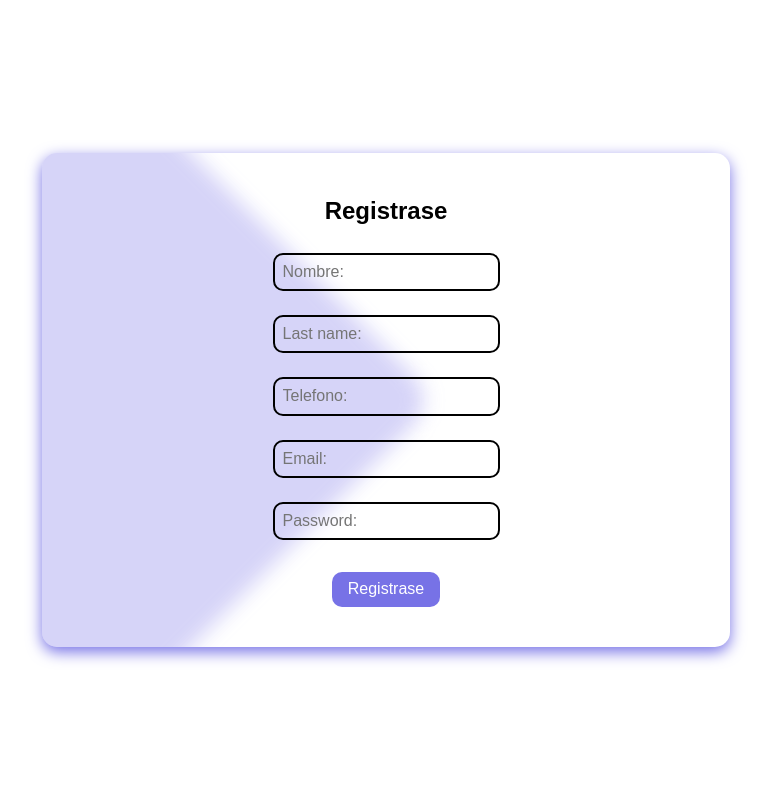
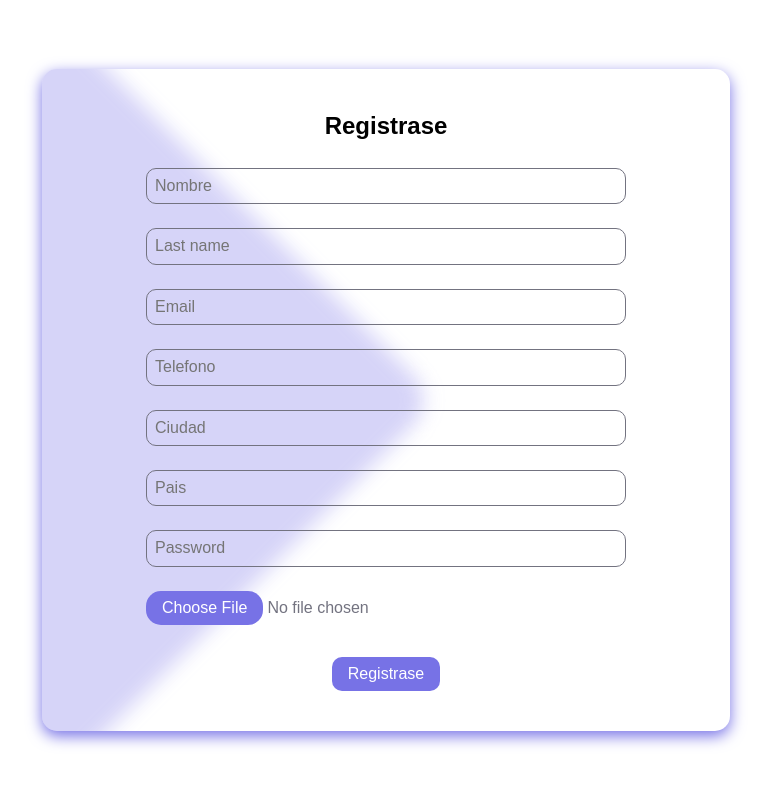
Before and after one commit to yesiddn/dreamy-event, a PHP site: page /views/modules/sign-up-form.html in a window 1280 px wide. Shown: the whole page, without its empty margins (254-1025 px from the left). Run offline with PHP 8.4, Linux system fonts and the light colour scheme.

Commit message:
fix(app): Fix sign up form and control query

```diff
--- a/views/assets/css/main.css
+++ b/views/assets/css/main.css
@@ -56,6 +56,7 @@ html {
 .sign-up__form__input {
   display: flex;
   flex-direction: column;
+  width: 75%;
   margin: 0.5rem 0;
 }
 
@@ -67,13 +68,38 @@ html {
   color: var(--secondary);
 } */
 
-.sign-up__form__input input {
+input {
   margin-bottom: 0.5rem;
   padding: 0.5rem;
   background-color: transparent;
   border: 1px solid var(--secondary);
   border-radius: 10px;
   outline: none;
+}
+
+.sign-up__form__input input[type="file"] {
+  width: 100%;
+  padding: 0;
+  border: none;
+  outline: none;
+  border-radius: 10px;
+  background-color: transparent;
+  color: var(--secondary);
+  cursor: pointer;
+}
+
+.sign-up__form__input input::file-selector-button {
+  border: none;
+  border-radius: 15px;
+  background-color: var(--primary);
+  padding: 0.5rem 1rem;
+  color: var(--white);
+  cursor: pointer;
+}
+
+.sign-up__form__input input::file-selector-button:hover {
+  background-color: var(--black);
+  box-shadow: 0 5px 15px var(--primary);
 }
 
 .sign-up__form__input span {
@@ -101,7 +127,7 @@ html {
 
 /* validacion de input */
 .is-invalid {
-  border: 2px dashed red !important;
+  border: 2px dashed red;
 }
 
 input:invalid {
@@ -112,10 +138,6 @@ input:invalid:focus {
   border: 2px dashed red;
 }
 
-input:valid {
-  border: 2px solid black;
-}
-
 .inactive {
   display: none;
 }
--- a/views/assets/js/main.js
+++ b/views/assets/js/main.js
@@ -5,11 +5,10 @@ customerFormButton.addEventListener('click', createCustomer);
 async function fetchData(url, method, data) {
   const response = await fetch(url, {
     method,
-    headers: {
-      'Content-Type': 'application/json'
-    },
-    body: JSON.stringify(data),
+    body: data,
   });
+
+  return await response.json();
 }
 
 function getFormCustomerData() {
@@ -26,18 +25,20 @@ function validateFormData(formData) {
     isValid = validateInputData(key) && isValid;
   }
 
-  return {isValid, formData};
+  return { isValid, formData };
 }
 
 function validateInputData(inputId) {
   const input = document.getElementById(inputId);
   const invalidFeedback = input.nextElementSibling;
-  if (input.value.trim() === '' || input.validity.valida === false) {
+  if (
+    input.value.trim() === '' ||
+    (input.validity.typeMismatch === false) === false
+  ) {
     input.classList.add('is-invalid');
 
     // activate the invalid feedback
     invalidFeedback.classList.remove('inactive');
-    // invalidFeedback.style.display = 'block';
 
     return false;
   } else {
@@ -47,18 +48,20 @@ function validateInputData(inputId) {
   }
 }
 
-function createCustomer() {
+async function createCustomer() {
   const { isValid, formData } = getFormCustomerData();
   if (!isValid) {
     return false;
   }
 
-  const url = 'control/customer.control.php';
+  const url = '../../control/customer.control.php';
   const method = 'POST';
-  const data = {
-    action: 'create',
-    formData
-  };
+  formData.set('action', 'create');
 
-  const response = fetchData(url, method, data);
+  try {
+    const response = await fetchData(url, method, formData);
+    console.log(response);
+  } catch (error) {
+    console.log(error);
+  }
 }
--- a/views/modules/sign-up-form.html
+++ b/views/modules/sign-up-form.html
@@ -1,5 +1,6 @@
 <!DOCTYPE html>
 <html lang="en">
+
 <head>
   <meta charset="UTF-8">
   <meta name="viewport" content="width=device-width, initial-scale=1.0">
@@ -7,6 +8,7 @@
   <link rel="stylesheet" href="../assets/css/main.css">
   <title>Document</title>
 </head>
+
 <body>
   <section class="sign-up">
 
@@ -18,33 +20,63 @@
       <form class="sign-up__form" id="customerForm">
         <label for="customer-name" class="sign-up__form__input">
           <!-- <span>Nombre:</span> -->
-          <input id="customer-name" type="text" name="customer-name" placeholder="Nombre:" onkeyup="validateInputData('customer-name')">
+          <input id="customer-name" type="text" name="customer-name" placeholder="Nombre"
+            onkeyup="validateInputData('customer-name')">
           <!-- mensaje de error -->
           <span class="inactive">Ingrese un valor valido.</span>
         </label>
 
         <label for="customer-last-name" class="sign-up__form__input">
           <!-- <span>Last name:</span> -->
-          <input id="customer-last-name" type="text" name="customer-last-name" placeholder="Last name:" onkeyup="validateInputData('customer-last-name')">
+          <input id="customer-last-name" type="text" name="customer-last-name" placeholder="Last name"
+            onkeyup="validateInputData('customer-last-name')">
+          <span class="inactive">Ingrese un valor valido.</span>
+        </label>
+
+        <label for="customer-email" class="sign-up__form__input">
+          <!-- <span>Email:</span>  -->
+          <input id="customer-email" type="email" name="customer-email" placeholder="Email"
+            onkeyup="validateInputData('customer-email')">
           <span class="inactive">Ingrese un valor valido.</span>
         </label>
 
         <label for="customer-phone" class="sign-up__form__input">
           <!-- <span>Telefono:</span>  -->
-          <input id="customer-phone" type="number" name="customer-phone" placeholder="Telefono:" onkeyup="validateInputData('customer-phone')">
+          <input id="customer-phone" type="number" name="customer-phone" placeholder="Telefono"
+            onkeyup="validateInputData('customer-phone')">
           <span class="inactive">Ingrese un valor valido.</span>
         </label>
 
-        <label for="customer-email" class="sign-up__form__input">
-          <!-- <span>Email:</span>  -->
-          <input id="customer-email" type="email" name="customer-email" placeholder="Email:" onkeyup="validateInputData('customer-email')">
+        <!-- city -->
+        <label for="customer-city" class="sign-up__form__input">
+          <!-- <span>Ciudad:</span>  -->
+          <input id="customer-city" type="text" name="customer-city" placeholder="Ciudad"
+            onkeyup="validateInputData('customer-city')">
           <span class="inactive">Ingrese un valor valido.</span>
         </label>
 
+        <!-- country -->
+        <label for="customer-country" class="sign-up__form__input">
+          <!-- <span>Pais:</span>  -->
+          <input id="customer-country" type="text" name="customer-country" placeholder="Pais"
+            onkeyup="validateInputData('customer-country')">
+          <span class="inactive">Ingrese un valor valido.</span>
+        </label>
+
+        <!-- password -->
         <label for="customer-pass" class="sign-up__form__input">
           <!-- <span>Password:</span> -->
-          <input id="customer-pass" type="password" name="customer-pass" placeholder="Password:" onkeyup="validateInputData('customer-pass')">
+          <input id="customer-pass" type="password" name="customer-pass" placeholder="Password"
+            onkeyup="validateInputData('customer-pass')">
           <span class="inactive">Ingrese un valor valido.</span>
+        </label>
+
+        <!-- img -->
+        <label for="customer-img" class="sign-up__form__input">
+          <!-- <span>Imagen:</span> -->
+          <input id="customer-img" type="file" name="customer-img" placeholder="Imagen"
+            onchange="validateInputData('customer-img')" accept="image/*">
+          <span class="inactive">Seleccione un tipo de archivo correcto.</span>
         </label>
 
         <button type="button" id="customerFormButton">Registrase</button>
@@ -53,4 +85,5 @@
   </section>
   <script src="../assets/js/main.js"></script>
 </body>
+
 </html>
```
